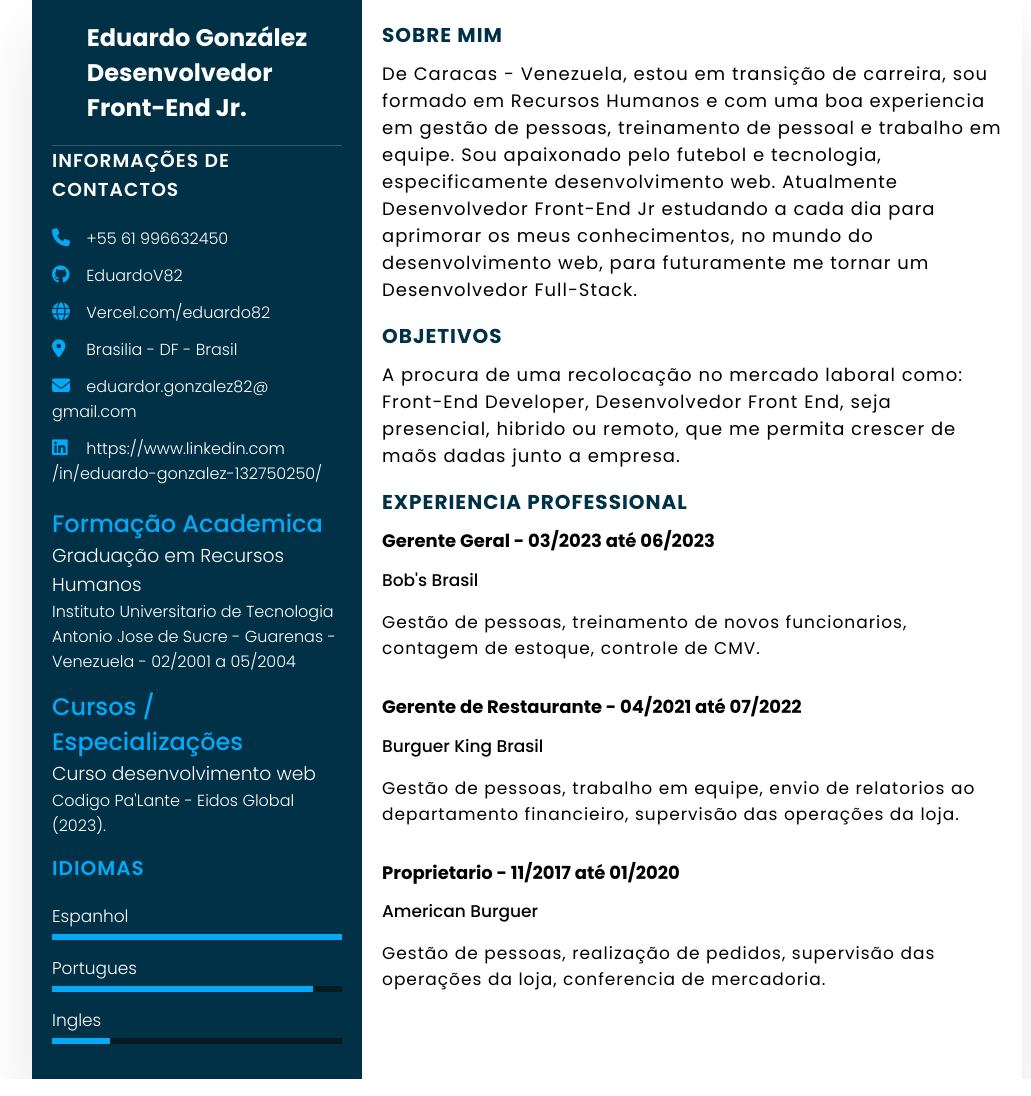
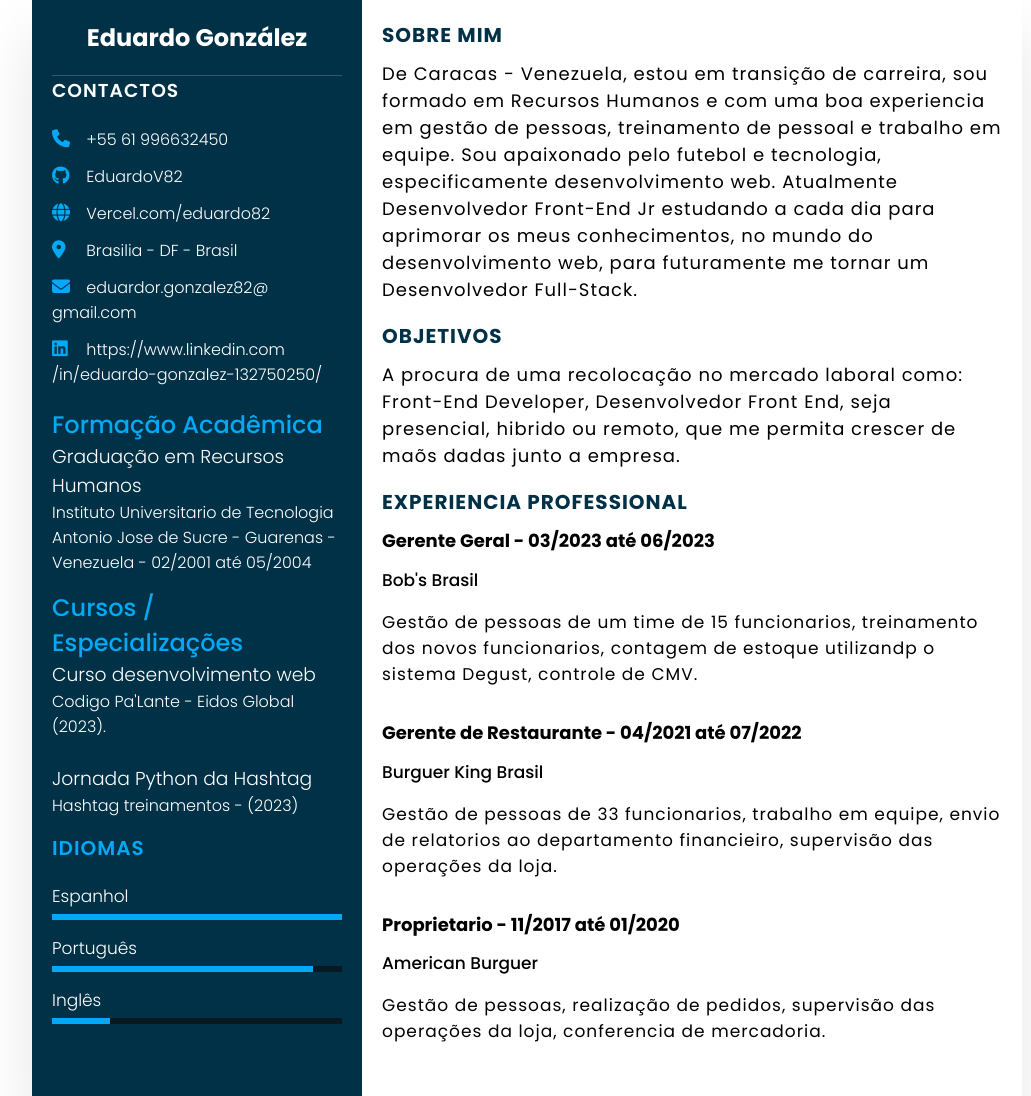
Before and after one commit to EduardoV82/Curriculo-pt-br, a plain HTML site: page index.html in a window 1280 px wide. Shown: the whole page, without its empty margins (113-1144 px from the left). Drawn offline with Linux system fonts and the light colour scheme.

Commit message:
Add files via upload

```diff
--- a/index.html
+++ b/index.html
@@ -1,5 +1,6 @@
 <!DOCTYPE html>
 <html lang="pt-br">
+
 <head>
     <meta charset="UTF-8">
     <meta name="viewport" content="width=device-width, initial-scale=1.0">
@@ -7,14 +8,15 @@
     <script src="https://kit.fontawesome.com/66c0f72b01.js" crossorigin="anonymous"></script>
     <link rel="stylesheet" href="/css/style.css">
 </head>
+
 <body>
     <div class="container">
         <container class="left-side">
             <div class="profileText">
-                <h2>Eduardo González<br><span>Desenvolvedor</span><br> Front-End Jr.</span></h2>
+                <h2>Eduardo González</h2>
             </div>
             <div class="contacInfo">
-                <h3 class="title">Informações de Contactos</h3>
+                <h3 class="title">Contactos</h3>
                 <ul>
                     <li>
                         <span class="icon"><i class="fa-solid fa-phone"></i></span>
@@ -49,14 +51,18 @@
                 <h3 class="title"></h3>
                 <ul>
                     <li>
-                    <h2>Formação Academica</h2>
+                        <h2>Formação Acadêmica</h2>
                         <h3>Graduação em Recursos Humanos</h3>
-                    <h4>Instituto Universitario de Tecnologia Antonio Jose de Sucre - Guarenas - Venezuela - 02/2001 a 05/2004</h4>
+                        <h4>Instituto Universitario de Tecnologia Antonio Jose de Sucre - Guarenas - Venezuela - 02/2001
+                            até 05/2004</h4>
                     </li>
                     <li>
                         <h2>Cursos / Especializações</h2>
                         <h3>Curso desenvolvimento web</h3>
                         <h4>Codigo Pa'Lante - Eidos Global (2023).</h4>
+                        <br>
+                        <h3>Jornada Python da Hashtag</h3>
+                        <h4>Hashtag treinamentos - (2023)</h4>
                     </li>
                 </ul>
                 <div class="contacInfo language">
@@ -70,13 +76,13 @@
 
                         </li>
                         <li>
-                        <span class="text">Portugues</span>
+                            <span class="text">Português</span>
                             <span class="percent">
                                 <div style="width: 90%;"></div>
                             </span>
                         </li>
                         <li>
-                        <span class="text">Ingles</span>
+                            <span class="text">Inglês</span>
                             <span class="percent">
                                 <div style="width: 20%;"></div>
                             </span>
@@ -89,10 +95,12 @@
             <div class="about">
                 <h3 class="title2">Sobre mim</h3>
                 <p>
-                    De Caracas - Venezuela, estou em transição de carreira, sou formado em Recursos Humanos e com uma boa experiencia em gestão de pessoas, treinamento de pessoal e trabalho em equipe.
+                    De Caracas - Venezuela, estou em transição de carreira, sou formado em Recursos Humanos e com uma
+                    boa experiencia em gestão de pessoas, treinamento de pessoal e trabalho em equipe.
                     Sou apaixonado pelo futebol e tecnologia, especificamente desenvolvimento web.
                     Atualmente Desenvolvedor Front-End Jr estudando a cada dia para aprimorar os meus
-                    conhecimentos, no mundo do desenvolvimento web, para futuramente me tornar um Desenvolvedor Full-Stack.
+                    conhecimentos, no mundo do desenvolvimento web, para futuramente me tornar um Desenvolvedor
+                    Full-Stack.
                 </p>
                 <h3 class="title2">Objetivos</h3>
                 <p>
@@ -106,20 +114,26 @@
                     <li>
                         <h2 class="h2">Gerente Geral - 03/2023 até 06/2023</h2>
                         <h3 class="h3">Bob's Brasil</h3>
-                        <h4 class="h4">Gestão de pessoas, treinamento de novos funcionarios, contagem de estoque, controle de CMV.</h4>
+                        <h4 class="h4">Gestão de pessoas de um time de 15 funcionarios, treinamento dos novos funcionarios,
+                            contagem de estoque utilizandp o sistema Degust,
+                            controle de CMV.</h4>
                     </li>
                     <li>
-                        <h2  class="h2">Gerente de Restaurante - 04/2021 até 07/2022</h2>
-                        <h3  class="h3">Burguer King Brasil</h3>
-                        <h4  class="h4">Gestão de pessoas, trabalho em equipe, envio de relatorios ao departamento financieiro, supervisão das operações da loja.
+                        <h2 class="h2">Gerente de Restaurante - 04/2021 até 07/2022</h2>
+                        <h3 class="h3">Burguer King Brasil</h3>
+                        <h4 class="h4">Gestão de pessoas de 33 funcionarios, trabalho em equipe,
+                            envio de relatorios ao departamento
+                            financieiro, supervisão das operações da loja.
                         </h4>
                     </li>
                     <li>
-                        <h2  class="h2">Proprietario - 11/2017 até 01/2020</h2>
-                        <h3  class="h3">American Burguer</h3>
-                        <h4  class="h4">Gestão de pessoas, realização de pedidos, supervisão das operações da loja, conferencia de mercadoria.
+                        <h2 class="h2">Proprietario - 11/2017 até 01/2020</h2>
+                        <h3 class="h3">American Burguer</h3>
+                        <h4 class="h4">Gestão de pessoas, realização de pedidos, supervisão das operações da loja,
+                            conferencia de mercadoria.
                         </h4>
                     </li>
                 </ul>
 </body>
+
 </html>
```
Lines whose indentation alone changed are shown as unchanged.
